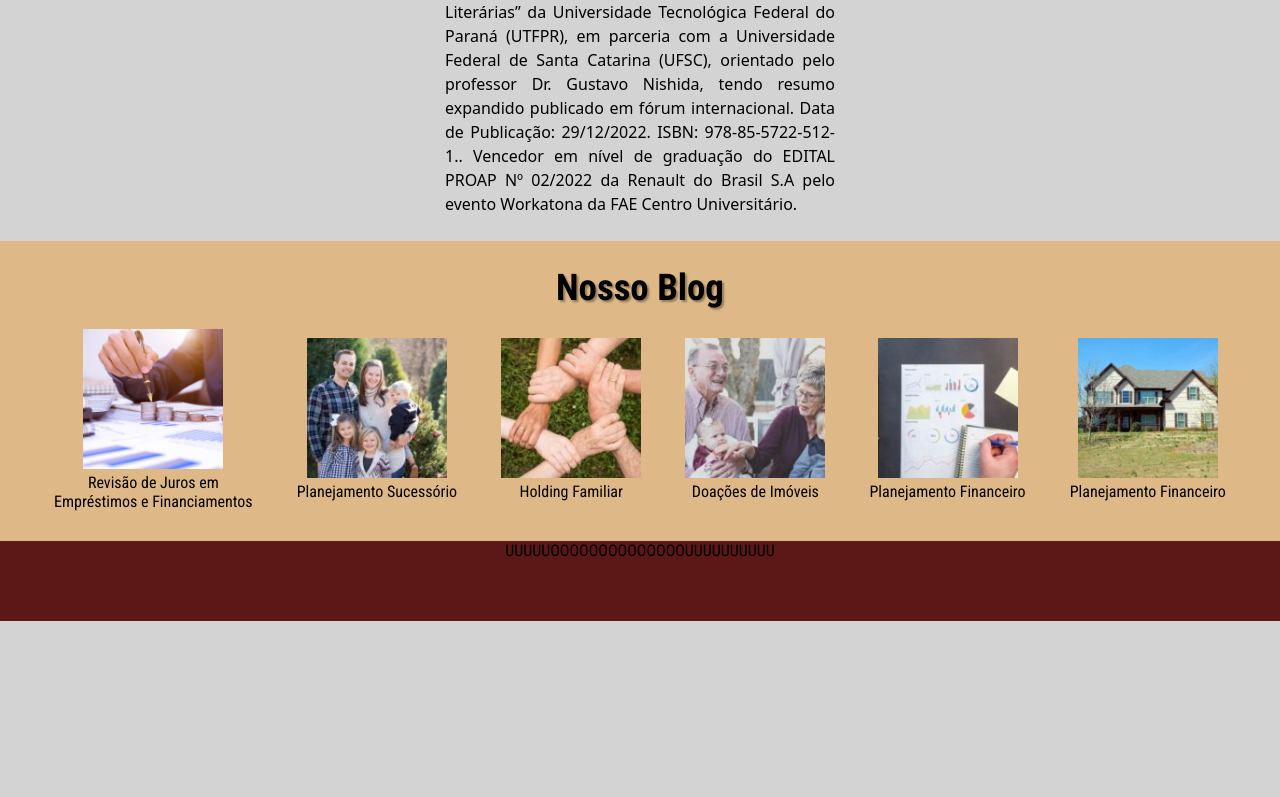
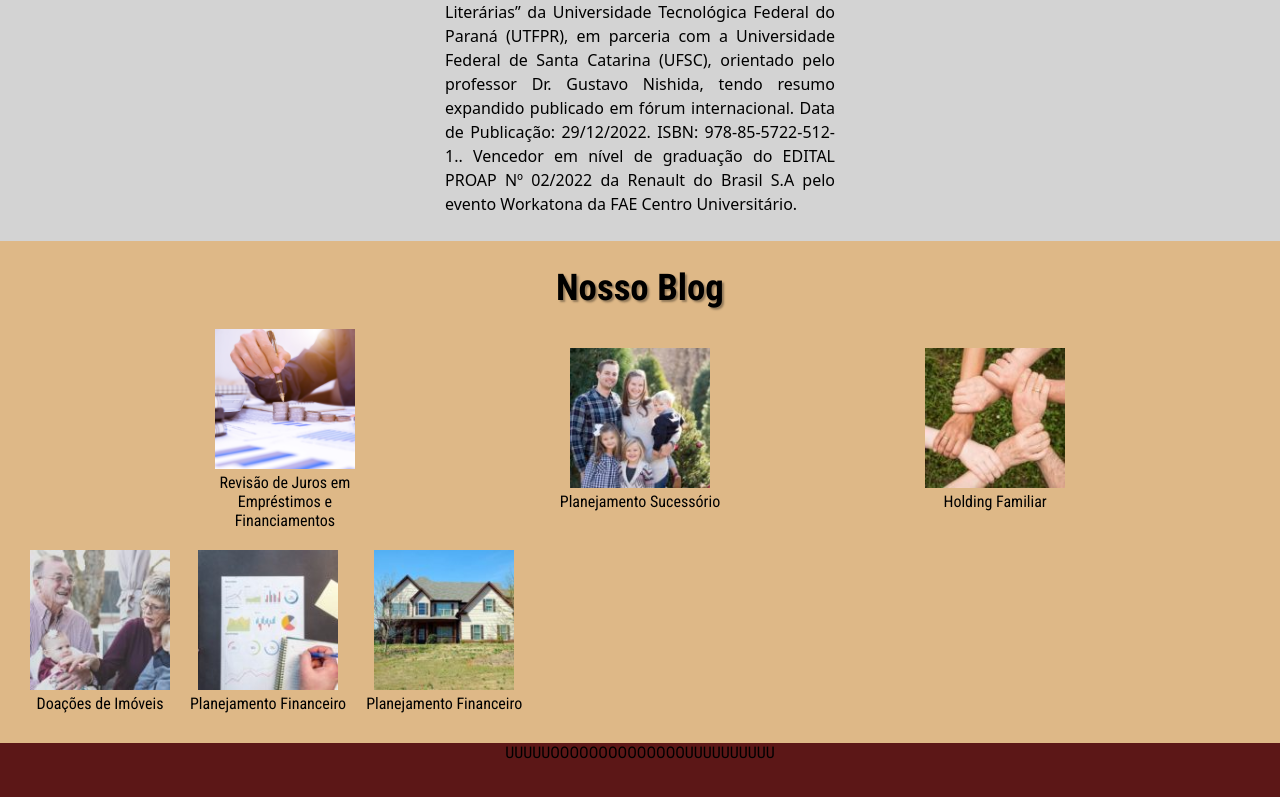
Before and after one commit to luisgui-alt/igor_xavier, a plain HTML site: page index.html in a window 1280 px wide. Shown: the part 10798-11595 px from the top of the page. Before the commit the page ends 11419 px from the top, so only its background shows below. Drawn offline with nearby package versions, Linux system fonts and the light colour scheme.

Commit message:
modificação no blog

```diff
--- a/estilos/style.css
+++ b/estilos/style.css
@@ -280,6 +280,22 @@ div#blog > a > img {
     width: 140px;
 }
 
+div#blog2 {
+    display: flex;
+    flex-flow: row wrap;
+}
+
+div#blog2 > a {
+    text-align: center;
+    text-decoration: none;
+    color: rgb(0, 0, 0);
+    padding: 10px;
+}
+
+div#blog2 > a > img {
+    width: 140px;
+}
+
 footer {
     background-color: rgb(92, 23, 23);
     height: 10vh;
--- a/index.html
+++ b/index.html
@@ -157,13 +157,16 @@
         <aside id="iblog">
             <h2>Nosso Blog</h2>
             <div id="blog">
-                <a href="#"><img src="imagens/blog/thumb.png" alt="thumb"> <p>Revisão de Juros em <br> Empréstimos e Financiamentos</p></a>
+                <a href="#"><img src="imagens/blog/thumb.png" alt="thumb"> <p>Revisão de Juros em <br> Empréstimos e <br>Financiamentos</p></a>
                 <a href="#"><img src="imagens/blog/thumb2.jpg" alt="thumb2"> <p>Planejamento Sucessório</p></a>
                 <a href="#"><img src="imagens/blog/thumb3.jpg" alt="thumb3"> <p>Holding Familiar</p></a>
-                <a href="#"><img src="imagens/blog/thumb4.jpg" alt="thumb4"> <p>Doações de Imóveis</p></a>
-                <a href="#"><img src="imagens/blog/thumb5.jpg" alt="thumb5"><p>Planejamento Financeiro</p></a>
-                <a href="#"><img src="imagens/blog/thumb6.jpeg" alt="thumb6"><p>Planejamento Financeiro</p></a>
-            </div>
+                </div>
+
+                <div id="blog2">
+                    <a href="#"><img src="imagens/blog/thumb4.jpg" alt="thumb4"> <p>Doações de Imóveis</p></a>
+                    <a href="#"><img src="imagens/blog/thumb5.jpg" alt="thumb5"><p>Planejamento Financeiro</p></a>
+                    <a href="#"><img src="imagens/blog/thumb6.jpeg" alt="thumb6"><p>Planejamento Financeiro</p></a>
+                </div>
         </aside>
         <footer>
             <p>UUUUUOOOOOOOOOOOOOOUUUUUUUUUU</p>
```
